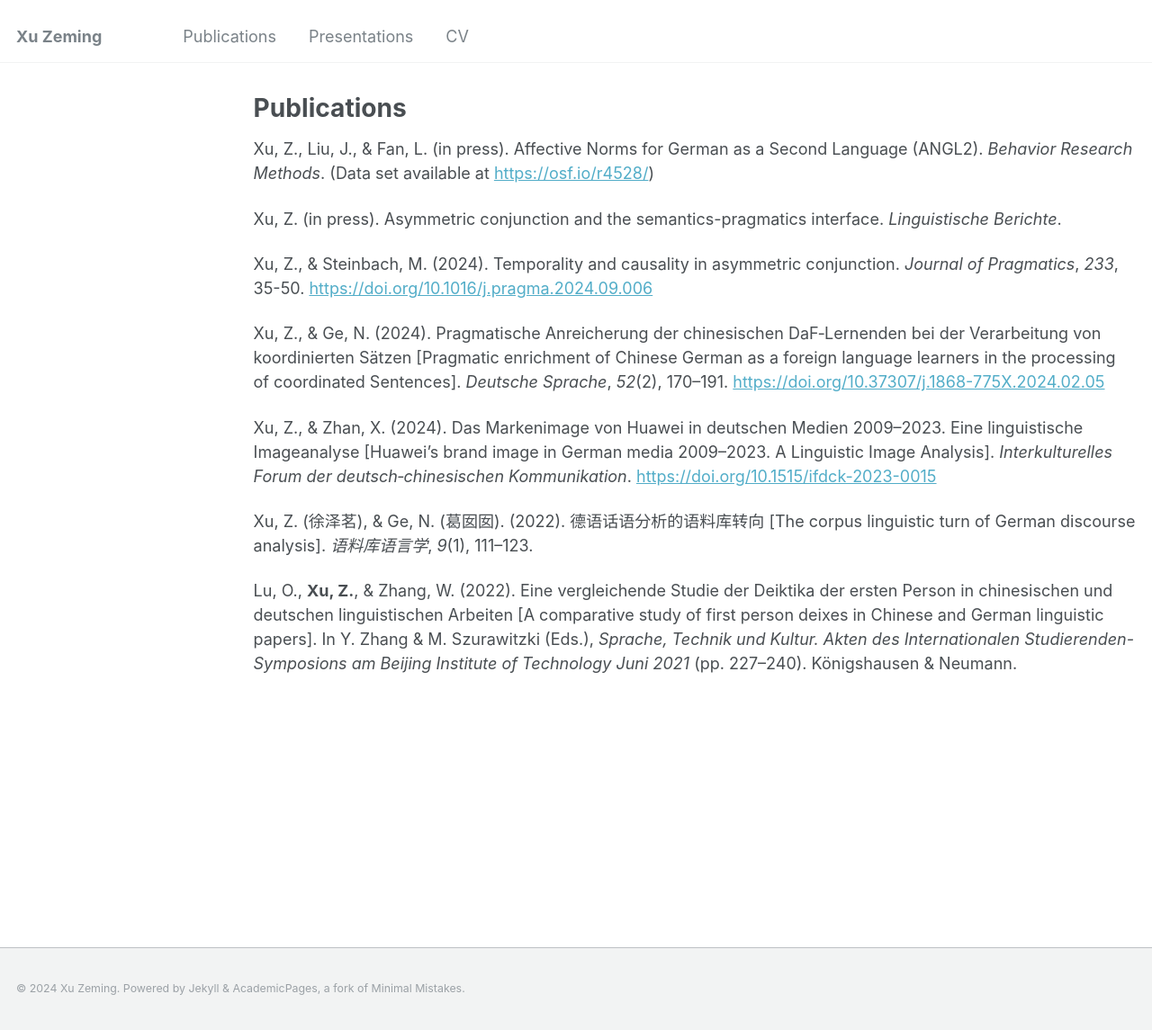
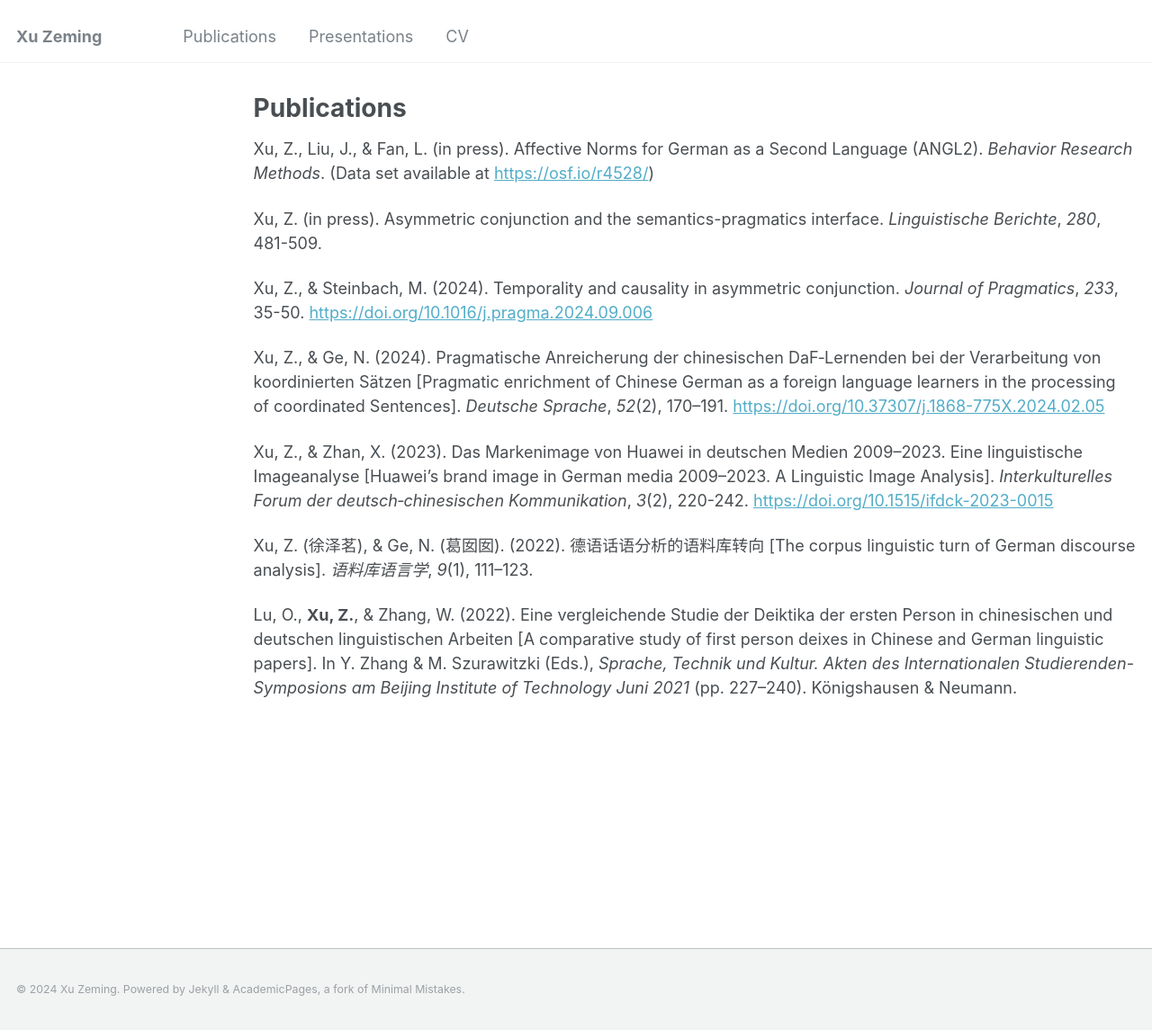
Before and after one commit to xu-zeming/xu-zeming.github.io, a Jekyll site: the page built from _pages/publications.md, in a window 1280 px wide and 1145 px high. Shown: the whole window at 90% size. Built offline with Jekyll 4.4.1, drawn with Linux system fonts in a browser that asks for light colours.

Commit message:
modified:   _pages/publications.md

```diff
--- a/_pages/publications.md
+++ b/_pages/publications.md
@@ -7,13 +7,13 @@ author_profile: false
 
 Xu, Z., Liu, J., & Fan, L. (in press). Affective Norms for German as a Second Language (ANGL2). *Behavior Research Methods*. (Data set available at [https://osf.io/r4528/](https://osf.io/r4528/))
 
-Xu, Z. (in press). Asymmetric conjunction and the semantics-pragmatics interface. *Linguistische Berichte*.
+Xu, Z. (in press). Asymmetric conjunction and the semantics-pragmatics interface. *Linguistische Berichte*, *280*, 481-509.
 
 Xu, Z., & Steinbach, M. (2024). Temporality and causality in asymmetric conjunction. *Journal of Pragmatics*, *233*, 35-50. [https://doi.org/10.1016/j.pragma.2024.09.006](https://doi.org/10.1016/j.pragma.2024.09.006)
 
 Xu, Z., & Ge, N. (2024). Pragmatische Anreicherung der chinesischen DaF‐Lernenden bei der Verarbeitung von koordinierten Sätzen [Pragmatic enrichment of Chinese German as a foreign language learners in the processing of coordinated Sentences]. *Deutsche Sprache*, *52*(2), 170–191. [https://doi.org/10.37307/j.1868-775X.2024.02.05](https://doi.org/10.37307/j.1868-775X.2024.02.05)
 
-Xu, Z., & Zhan, X. (2024). Das Markenimage von Huawei in deutschen Medien 2009–2023. Eine linguistische Imageanalyse [Huawei's brand image in German media 2009–2023. A Linguistic Image Analysis]. *Interkulturelles Forum der deutsch‐chinesischen Kommunikation*. [https://doi.org/10.1515/ifdck-2023-0015](https://doi.org/10.1515/ifdck-2023-0015)
+Xu, Z., & Zhan, X. (2023). Das Markenimage von Huawei in deutschen Medien 2009–2023. Eine linguistische Imageanalyse [Huawei's brand image in German media 2009–2023. A Linguistic Image Analysis]. *Interkulturelles Forum der deutsch‐chinesischen Kommunikation*, *3*(2), 220-242. [https://doi.org/10.1515/ifdck-2023-0015](https://doi.org/10.1515/ifdck-2023-0015)
 
 Xu, Z. (徐泽茗), & Ge, N. (葛囡囡). (2022). 德语话语分析的语料库转向 [The corpus linguistic turn of German discourse analysis]. *语料库语言学*, *9*(1), 111–123.
 
```
